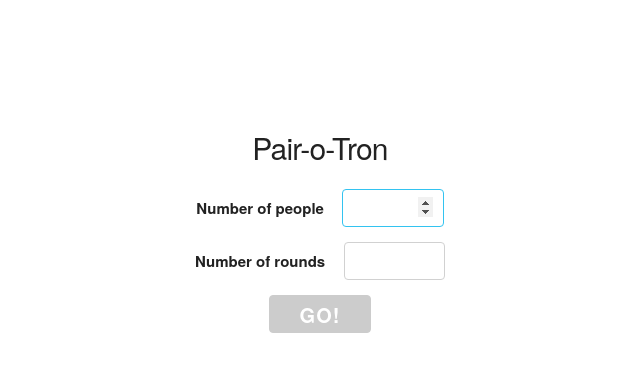
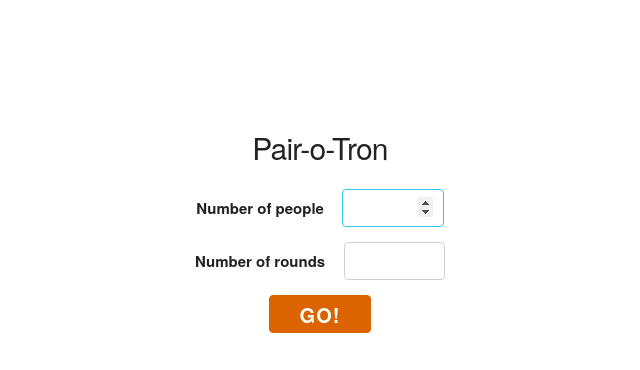
Before and after one commit to 2rod/cw-pairatron, a website: page src/index.html in a window 1280 px wide. In both pictures the pointer is over the input "GO!". Shown: the whole page, without its empty margins (320-960 px from the left). Drawn offline with Linux system fonts and the light colour scheme.

Commit message:
style: change button hover color

```diff
--- a/src/css/style.css
+++ b/src/css/style.css
@@ -8,8 +8,8 @@ input[type="submit"].button-primary:focus {
 
 input[type="submit"].button-primary:hover {
   color: #fff;
-  background-color: #ccc;
-  border-color: #ccc;
+  background-color: #db6300;
+  border-color: #db6300;
 }
 
 input[type="text"]:focus {
```
